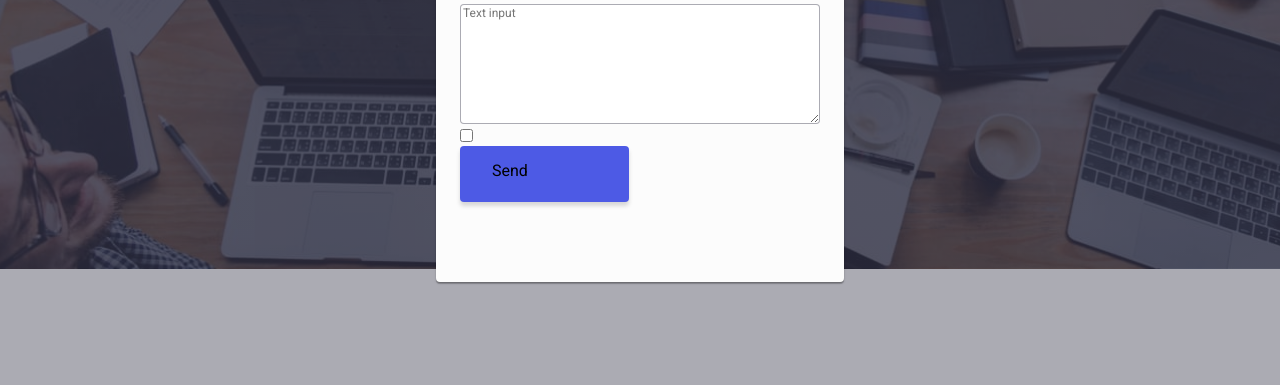
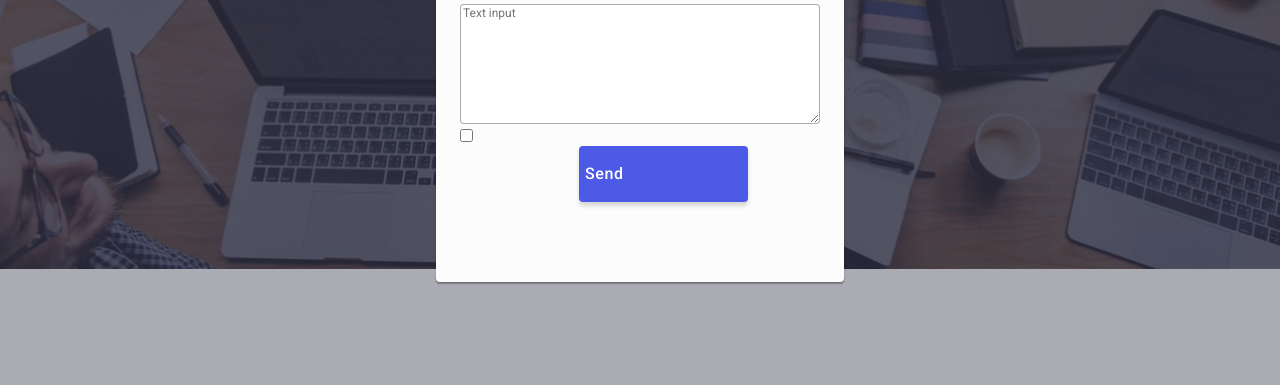
Before and after one commit to AndyMalcolm/goit-markup-hw-06, a plain HTML site: page index.html in a window 1280 px wide. Both pictures are taken after a click on the button "Order Service". Shown: the part 406-791 px from the top of the page. Drawn offline with nearby package versions, Linux system fonts and the light colour scheme.

Commit message:
Update styles.css

```diff
--- a/css/styles.css
+++ b/css/styles.css
@@ -523,14 +523,20 @@ footer .logo{margin: 0;}
 .modal-form-button{display: flex;
     flex-direction: row;
     border: none;
-    align-items: flex-start;
-    padding: 16px 32px;
+    margin-left: 119px;
     gap: 10px;
-    position: absolute;
     width: 169px;
     height: 56px;
     background: var(--brand-color);
     transition: 250ms cubic-bezier(0.4, 0, 0.2, 1);
     box-shadow: 0px 4px 4px rgba(0, 0, 0, 0.15);
-    border-radius: 4px;}
+    border-radius: 4px;
+    font-weight: 500;
+    font-size: 16px;
+    line-height: 1.5;
+    display: flex;
+    align-items: center;
+    text-align: center;
+    letter-spacing: 0.04em;
+    color: var(--white-color);}
 .modal-form-button:hover, .modal-form-button:focus{background-color: var(--violet-color);}
```
